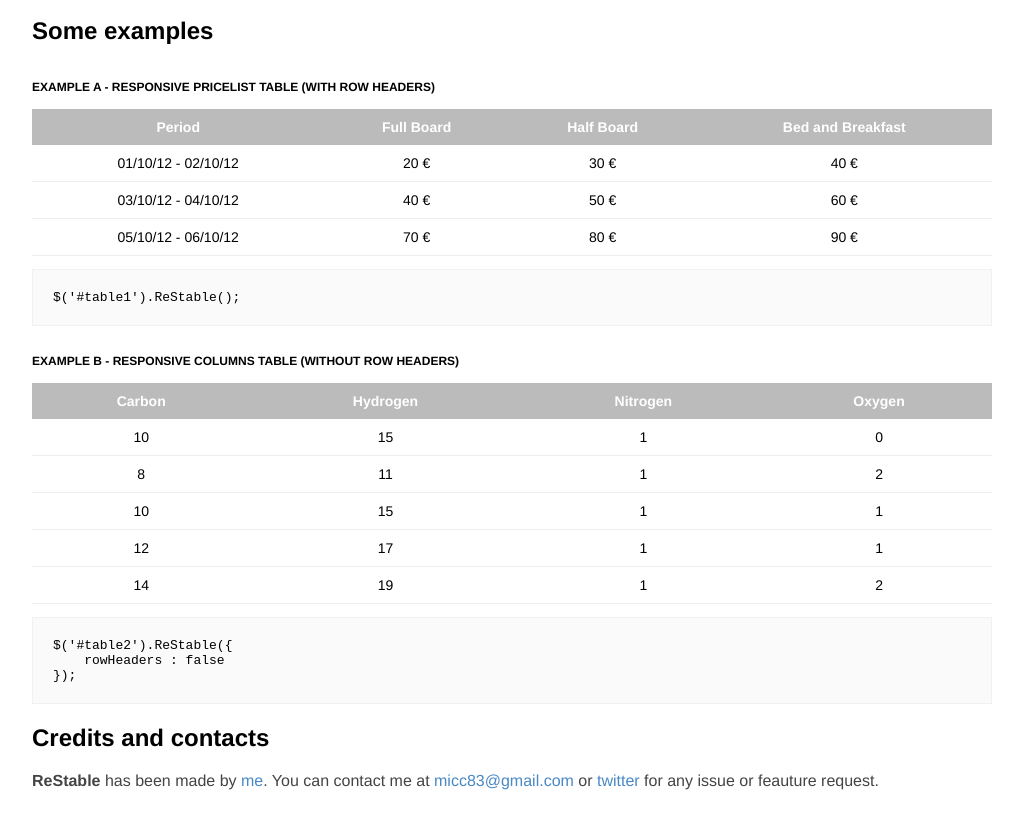
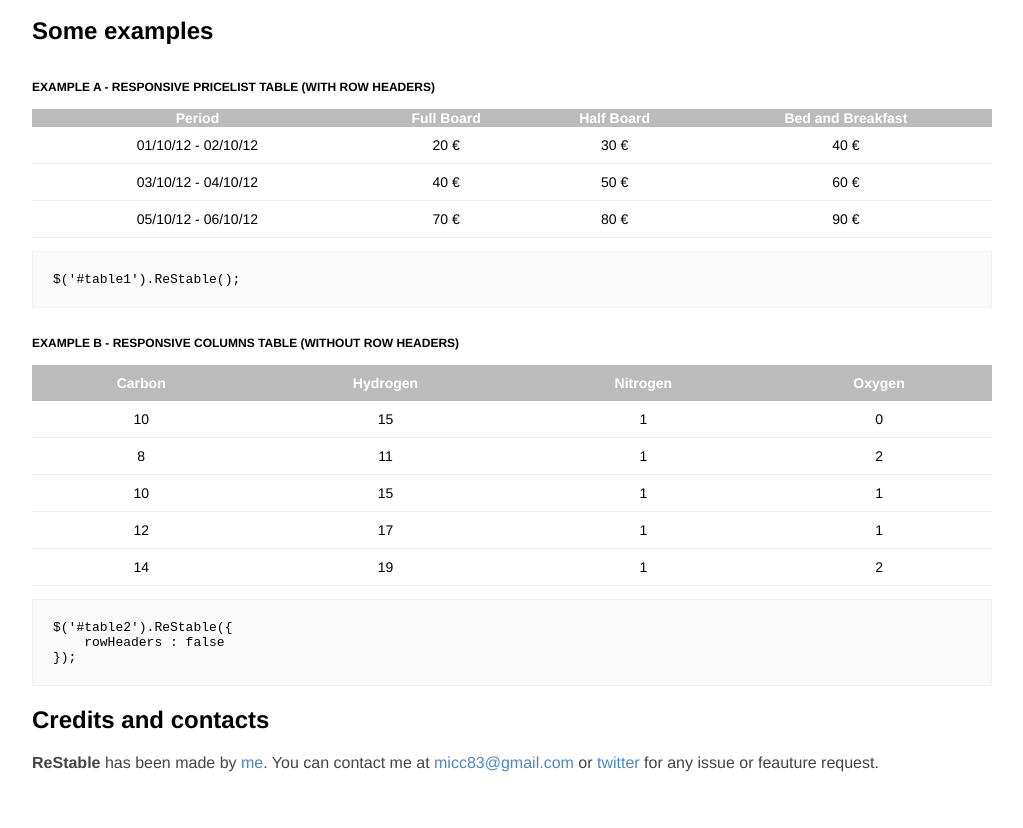
Before and after one commit to micc83/ReStable, a plain HTML site: page demo/index.html in a window 1280 px wide. Shown: the part 1297-2125 px from the top of the page, without its empty margins (128-1151 px from the left). Drawn offline with nearby package versions, Linux system fonts and the light colour scheme.

Commit message:
Changed td to th in one of the example for testing

```diff
--- a/demo/index.html
+++ b/demo/index.html
@@ -90,10 +90,10 @@
 	        <table id="table1">
 	            <thead>
 	                <tr>
-	                    <td>Period</td>
-	                    <td>Full Board</td>
-	                    <td>Half Board</td>
-	                    <td>Bed and Breakfast</td>
+	                    <th>Period</th>
+	                    <th>Full Board</th>
+	                    <th>Half Board</th>
+	                    <th>Bed and Breakfast</th>
 	                </tr>
 	            </thead>
 	            <tbody>
```
